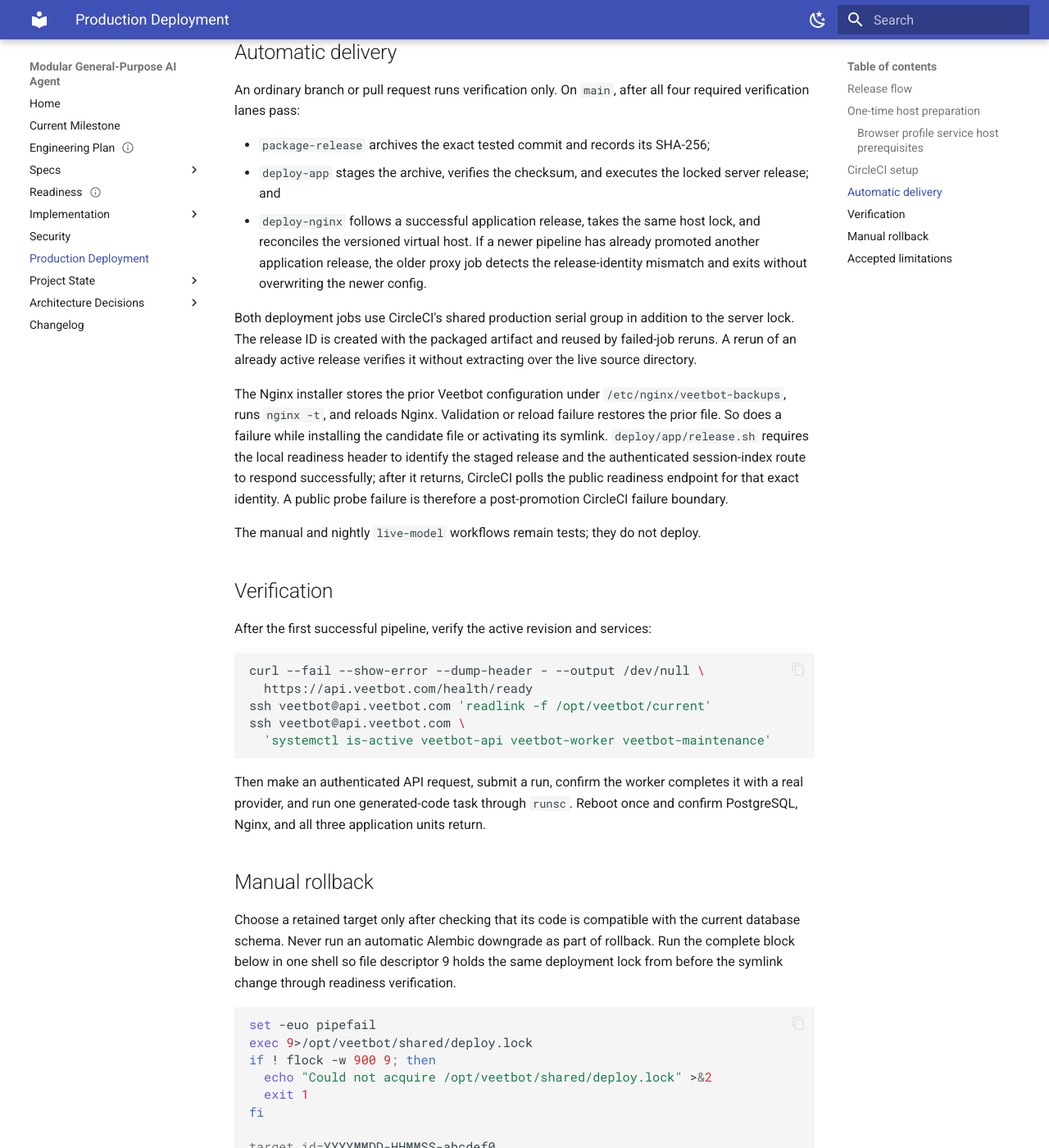
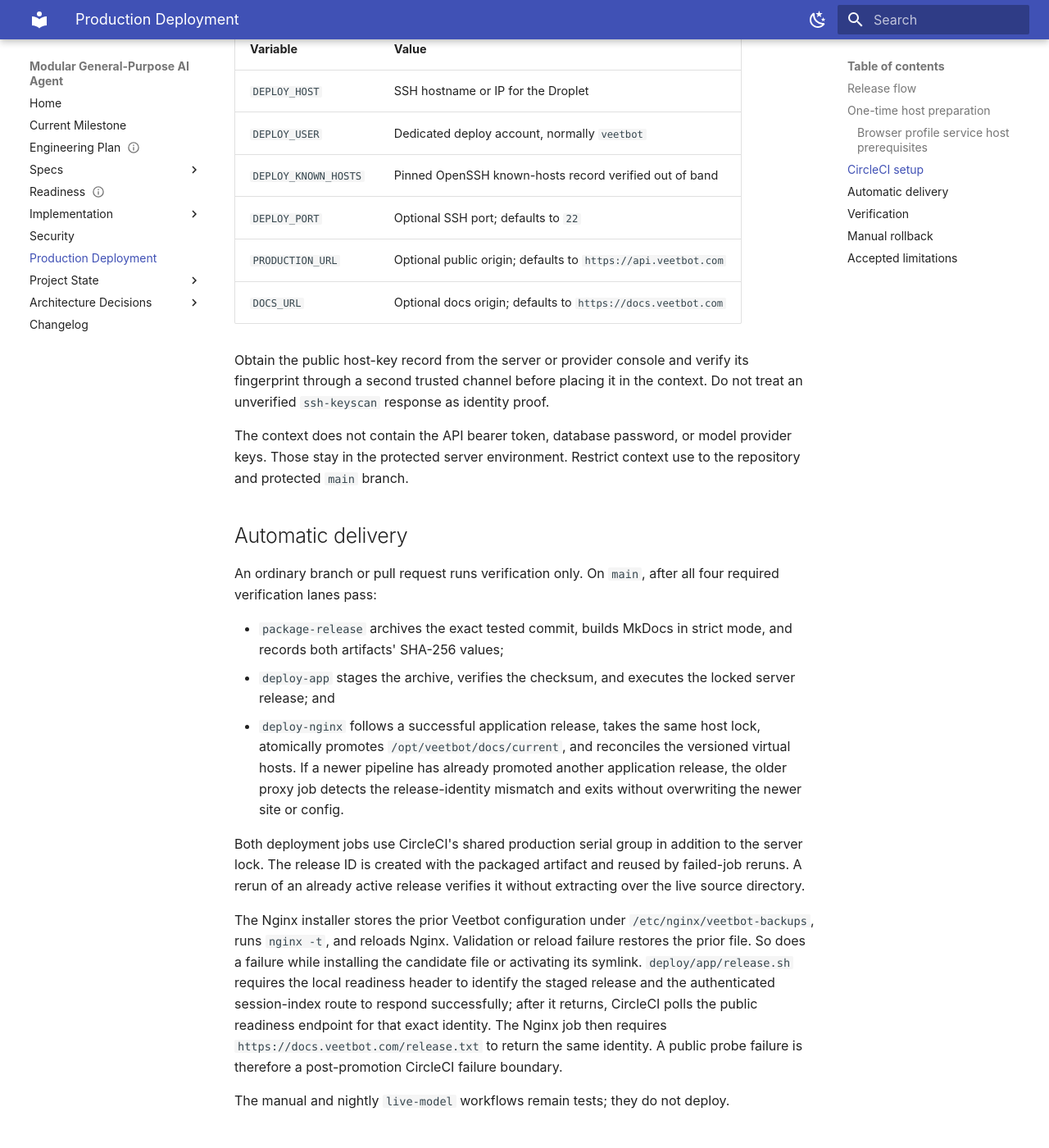
Before and after one commit to avitus/veetbot, an MkDocs documentation site: the page built from docs/deployment.md, in a window 1280 px wide and 1400 px high, scrolled down 5579 px. Shown: the whole window at 82% size. Built offline with MkDocs 1.6.1 and Material for MkDocs 9.7.7, drawn with Linux system fonts in a browser that asks for light colours; some of the changed text lies outside the part shown.

Commit message:
feat: publish the documentation site
Reading-Lane: A

````diff
--- a/docs/deployment.md
+++ b/docs/deployment.md
@@ -7,7 +7,9 @@
 Veetbot deploys to one Ubuntu Droplet at `api.veetbot.com`. PostgreSQL, the API,
 the durable worker, the maintenance worker, Docker with gVisor, and Nginx share
 that host. CircleCI packages the tested `main` commit and promotes an immutable
-release below `/opt/veetbot/releases`.
+release below `/opt/veetbot/releases`. The same pipeline publishes the complete
+MkDocs site at `docs.veetbot.com` from a checksummed artifact tied to that
+release.
 
 The flow adapts the useful deployment invariants from
 [avitus/mankunku](https://github.com/avitus/mankunku) to Veetbot's Python and
@@ -90,12 +92,17 @@
 sudo usermod -aG docker veetbot
 sudo mkdir -p \
   /opt/veetbot/releases \
+  /opt/veetbot/docs/releases \
   /opt/veetbot/shared/uv-cache \
   /etc/veetbot \
   /var/lib/veetbot/artifacts
 sudo chown -R veetbot:veetbot /opt/veetbot /var/lib/veetbot
 sudo chmod 0700 /var/lib/veetbot/artifacts
 ```
+
+The deploy account owns `/opt/veetbot/docs`. Nginx receives read-only access
+through the ordinary directory modes; no application process writes or serves
+the site.
 
 The deploy key must log in as this account, so the account needs an executable
 shell. Restrict that key in `authorized_keys` to the CircleCI source and disable
@@ -217,13 +224,26 @@
 paths are in `deploy/veetbot.env.example`; add them to
 `/etc/veetbot/veetbot.env` alongside the other values.
 
-The committed Nginx virtual host expects existing Let's Encrypt certificates
-at `/etc/letsencrypt/live/api.veetbot.com/` **and**
-`/etc/letsencrypt/live/browser.veetbot.com/`; the browser origin needs its DNS
-record and certificate before the first Nginx deployment or `nginx -t` fails.
-Issue or renew both certificates before deploying. The Nginx installer changes
-only Veetbot's `sites-available` and `sites-enabled` entries; it preserves
-other virtual hosts.
+The committed Nginx virtual hosts expect Let's Encrypt certificates at
+`/etc/letsencrypt/live/api.veetbot.com/`,
+`/etc/letsencrypt/live/browser.veetbot.com/`, and
+`/etc/letsencrypt/live/docs.veetbot.com/`. The Nginx installer changes only
+Veetbot's `sites-available` and `sites-enabled` entries; it preserves other
+virtual hosts.
+
+Before merging the documentation-hosting change to `main`:
+
+1. Add a DigitalOcean DNS `A` record for `docs.veetbot.com` with the same target
+   as `api.veetbot.com`, and wait for public resolution.
+2. Provision the dedicated certificate at the exact path above. Prefer
+   Certbot's DigitalOcean DNS plugin so issuance and renewal do not depend on a
+   temporary HTTP virtual host. Keep its API token in a root-owned `0600`
+   credentials file outside the repository and CircleCI.
+3. Run `sudo nginx -t` without changing the existing production site.
+
+The deployment deliberately does not bootstrap around a missing certificate:
+strict Nginx validation must fail rather than publish a plaintext or
+misidentified documentation endpoint.
 
 ## CircleCI setup
 
@@ -251,6 +271,7 @@
 | `DEPLOY_KNOWN_HOSTS` | Pinned OpenSSH known-hosts record verified out of band |
 | `DEPLOY_PORT` | Optional SSH port; defaults to `22` |
 | `PRODUCTION_URL` | Optional public origin; defaults to `https://api.veetbot.com` |
+| `DOCS_URL` | Optional docs origin; defaults to `https://docs.veetbot.com` |
 
 Obtain the public host-key record from the server or provider console and verify
 its fingerprint through a second trusted channel before placing it in the
@@ -265,13 +286,15 @@
 An ordinary branch or pull request runs verification only. On `main`, after all
 four required verification lanes pass:
 
-- `package-release` archives the exact tested commit and records its SHA-256;
+- `package-release` archives the exact tested commit, builds MkDocs in strict
+  mode, and records both artifacts' SHA-256 values;
 - `deploy-app` stages the archive, verifies the checksum, and executes the
   locked server release; and
 - `deploy-nginx` follows a successful application release, takes the same host
-  lock, and reconciles the versioned virtual host. If a newer pipeline has
-  already promoted another application release, the older proxy job detects the
-  release-identity mismatch and exits without overwriting the newer config.
+  lock, atomically promotes `/opt/veetbot/docs/current`, and reconciles the
+  versioned virtual hosts. If a newer pipeline has already promoted another
+  application release, the older proxy job detects the release-identity
+  mismatch and exits without overwriting the newer site or config.
 
 Both deployment jobs use CircleCI's shared production serial group in addition
 to the server lock. The release ID is created with the packaged artifact and
@@ -284,8 +307,9 @@
 candidate file or activating its symlink. `deploy/app/release.sh` requires the
 local readiness header to identify the staged release and the authenticated
 session-index route to respond successfully; after it returns, CircleCI polls
-the public readiness endpoint for that exact identity. A public probe failure
-is therefore a post-promotion CircleCI failure boundary.
+the public readiness endpoint for that exact identity. The Nginx job then
+requires `https://docs.veetbot.com/release.txt` to return the same identity. A
+public probe failure is therefore a post-promotion CircleCI failure boundary.
 
 The manual and nightly `live-model` workflows remain tests; they do not deploy.
 
@@ -296,7 +320,9 @@
 ```bash
 curl --fail --show-error --dump-header - --output /dev/null \
   https://api.veetbot.com/health/ready
+curl --fail --show-error https://docs.veetbot.com/release.txt
 ssh veetbot@api.veetbot.com 'readlink -f /opt/veetbot/current'
+ssh veetbot@api.veetbot.com 'readlink -f /opt/veetbot/docs/current'
 ssh veetbot@api.veetbot.com \
   'systemctl is-active veetbot-api veetbot-worker veetbot-maintenance'
 ```
--- a/mkdocs.yml
+++ b/mkdocs.yml
@@ -1,11 +1,13 @@
 site_name: Modular General-Purpose AI Agent
 site_description: Engineering documentation for the modular general-purpose AI agent platform.
+site_url: https://docs.veetbot.com/
 docs_dir: docs
 site_dir: site
 use_directory_urls: true
 
 theme:
   name: material
+  font: false
   features:
     - navigation.tracking
     - navigation.top
@@ -156,4 +158,5 @@
       - ADR-0058 Authenticated browser automation: adr/0058-authenticated-browser-automation.md
       - ADR-0059 Milestone 11 scheduled runs: adr/0059-milestone-11-scheduled-runs.md
       - ADR-0060 Reading lanes and the state-file split: adr/0060-reading-lanes-and-state-file-split.md
+      - ADR-0061 Atomic documentation publication: adr/0061-atomic-documentation-publication.md
   - Changelog: changelog.md
````
Also changed, not shown: README.md (+3 -1 lines), docs/adr/0061-atomic-documentation-publication.md (added, +65 -0 lines), docs/adr/index.md (+1 -0 lines), docs/changelog.md (+11 -0 lines), docs/index.md (+4 -0 lines), 5 other files.
